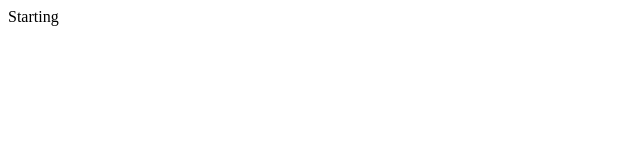
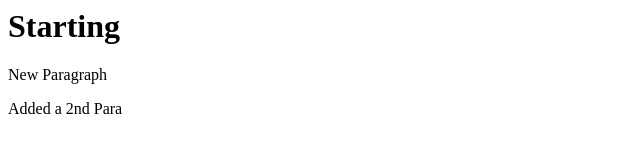
Before and after one commit to gsreddy-2021/hello-world, a plain HTML site: page index.html in a window 1280 px wide. Shown: the whole page, without its empty margins (0-640 px from the left). Drawn offline with Linux system fonts and the light colour scheme.

Commit message:
Added a 2nd Para when I did commit 2nd time

```diff
--- a/index.html
+++ b/index.html
@@ -8,6 +8,8 @@
     <title>Document</title>
 </head>
 <body>
-    Starting
+    <h1>Starting</h1>
+    <p>New Paragraph</p>
+    <p>Added a 2nd Para</p>
 </body>
 </html>
```
